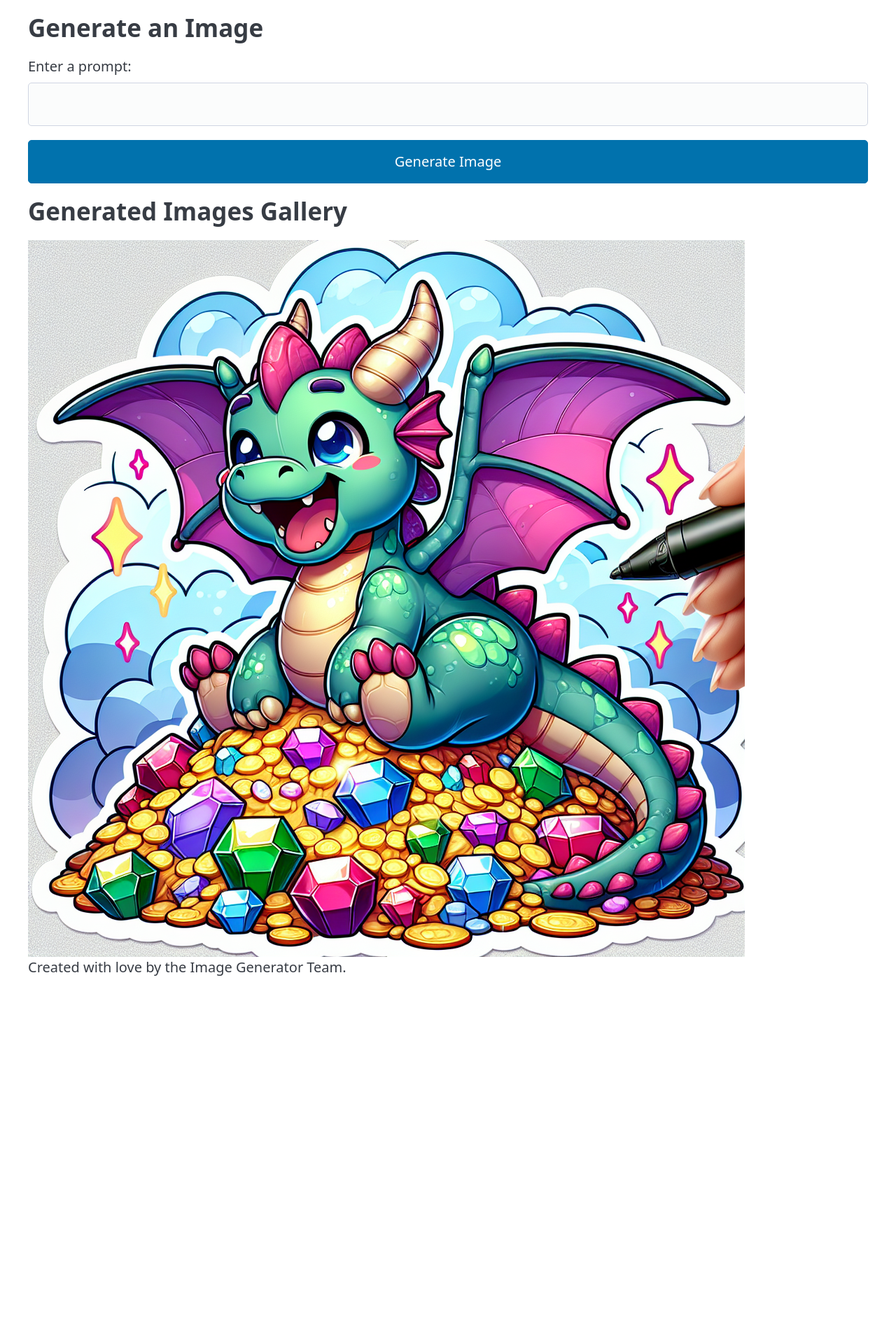
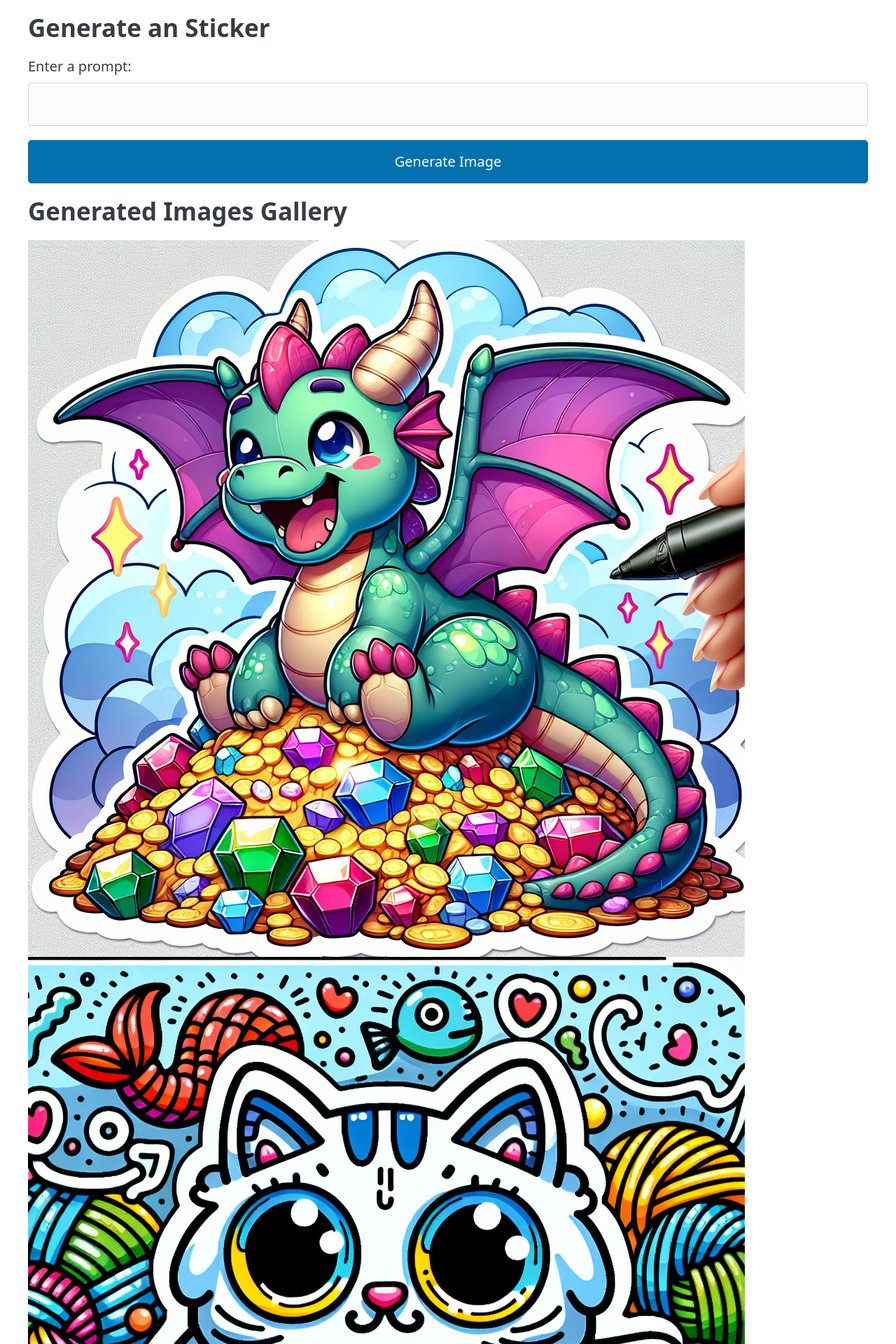
Before and after one commit to LinkedInLearning/generative-ai-imaging-tools-for-developers-3936644, a Flask app: page / in a window 1280 px wide. Shown: the top 1920 px of the page at 70% size. Before the commit the page ends 1394 px from the top, so only its background shows below. Run offline with Flask 3, Linux system fonts and the light colour scheme; some libraries are stand-ins or nearby versions.

Commit message:
pre-refactor

```diff
--- a/01_04_end/app.py
+++ b/01_04_end/app.py
@@ -1,6 +1,7 @@
 from collections import deque
 from PIL import Image
 import os
+import uuid
 
 from flask import Flask, request, jsonify, render_template
 import requests
@@ -32,27 +33,43 @@ def enhance_prompt(client, prompt):
     response = client.chat.completions.create(
         model="gpt-4o-mini",
         messages=[
+        {
+          "role": "system",
+          "content": [
             {
-                "role": "system",
-                "content": [
-                    {
-                        "type": "text",
-                        "text": "You take image-generation prompts and turn them into sticker styled image-generation prompts.",
-                    }
-                ],
-            },
-            {"role": "user", "content": [{"type": "text", "text": "A cat"}]},
+              "type": "text",
+              "text": "You take image-generation prompts and turn them into sticker styled image-generation prompts for software developers."
+            }
+          ]
+        },
+        {
+          "role": "user",
+          "content": [
             {
-                "role": "assistant",
-                "content": [
-                    {
-                        "type": "text",
-                        "text": "A cute, cartoon-style cat with big eyes, wearing a colorful collar, surrounded by playful yarn balls and bright daisies, in a vibrant sticker design.",
-                    }
-                ],
-            },
-            {"role": "user", "content": [{"type": "text", "text": prompt}]},
-        ],
+              "type": "text",
+              "text": "a cat"
+            }
+          ]
+        },
+        {
+          "role": "assistant",
+          "content": [
+            {
+              "type": "text",
+              "text": "Sticker style illustration of a cute, cartoonish cat with oversized eyes programming on a laptop, a playful expression, and a colorful, whimsical background filled with yarn balls and fish toys. Include fun, bold outlines and a vibrant color palette!"
+            }
+          ]
+        },
+        {
+           "role": "user",
+          "content": [
+            {
+              "type": "text",
+              "text": prompt,
+            }
+          ]
+        }
+      ],
         temperature=1,
         max_tokens=2048,
         top_p=1,
@@ -90,44 +107,15 @@ def api():
     )
     url = load_image(response.data[0].url, prompt)
     return jsonify({"url": url})
-    image_url = response.data[0].url
-    image_queue.append({"prompt": prompt, "url": image_url})
-    return jsonify({"url": image_url})
 
 
 @app.get("/api/list/")
 def get_image():
-    # lists based on "/static/images/<prompt>.jpg"
-
     return jsonify([
-        {"prompt": "", "url": f"/static/images/{image}"}
+        {"prompt": image.split("-id")[1], "url": f"/static/images/{image}"}
         for image in os.listdir("static/images")
     ])
-    return jsonify([
-  {
-    "prompt": "Cat",
-    "url": "https://oaidalleapiprodscus.blob.core.windows.net/private/org-o6VmyHuFm8y3SgHMah8J8Uat/user-n9PunPLiIU6n7i0hmZNUMDZP/img-J9q3CGnl5r9SAKLDsqqmgzYx.png?st=2024-09-12T09%3A22%3A26Z&se=2024-09-12T11%3A22%3A26Z&sp=r&sv=2024-08-04&sr=b&rscd=inline&rsct=image/png&skoid=d505667d-d6c1-4a0a-bac7-5c84a87759f8&sktid=a48cca56-e6da-484e-a814-9c849652bcb3&skt=2024-09-11T23%3A20%3A00Z&ske=2024-09-12T23%3A20%3A00Z&sks=b&skv=2024-08-04&sig=yrSW3rbNfpPaUWza4ncsIT86cpWMoFa6kZ4ToEqp/6I%3D"
-  },
-  {
-    "prompt": "unicorn",
-    "url": "https://oaidalleapiprodscus.blob.core.windows.net/private/org-o6VmyHuFm8y3SgHMah8J8Uat/user-n9PunPLiIU6n7i0hmZNUMDZP/img-YlRWc7COmtopVMYATjtFyYNH.png?st=2024-09-12T09%3A23%3A01Z&se=2024-09-12T11%3A23%3A01Z&sp=r&sv=2024-08-04&sr=b&rscd=inline&rsct=image/png&skoid=d505667d-d6c1-4a0a-bac7-5c84a87759f8&sktid=a48cca56-e6da-484e-a814-9c849652bcb3&skt=2024-09-11T23%3A18%3A11Z&ske=2024-09-12T23%3A18%3A11Z&sks=b&skv=2024-08-04&sig=aJHXkDzniKPFfAX/1pBGa/ur3hME%2BVYq8RQ/zDVNeZ0%3D"
-  },
-  {
-    "prompt": "cat",
-    "url": "https://oaidalleapiprodscus.blob.core.windows.net/private/org-o6VmyHuFm8y3SgHMah8J8Uat/user-n9PunPLiIU6n7i0hmZNUMDZP/img-VYcMDbgxyzmTDseWaHXKQk3p.png?st=2024-09-12T09%3A26%3A50Z&se=2024-09-12T11%3A26%3A50Z&sp=r&sv=2024-08-04&sr=b&rscd=inline&rsct=image/png&skoid=d505667d-d6c1-4a0a-bac7-5c84a87759f8&sktid=a48cca56-e6da-484e-a814-9c849652bcb3&skt=2024-09-11T23%3A36%3A39Z&ske=2024-09-12T23%3A36%3A39Z&sks=b&skv=2024-08-04&sig=OEgKOMPQ9tOCZYFLz4xV1TYWiH45x4x55etdLUukS2w%3D"
-  },
-  {
-    "prompt": "dog",
-    "url": "https://oaidalleapiprodscus.blob.core.windows.net/private/org-o6VmyHuFm8y3SgHMah8J8Uat/user-n9PunPLiIU6n7i0hmZNUMDZP/img-XGyCbvaq2Kk4h1QY9JfSblvf.png?st=2024-09-12T09%3A27%3A12Z&se=2024-09-12T11%3A27%3A12Z&sp=r&sv=2024-08-04&sr=b&rscd=inline&rsct=image/png&skoid=d505667d-d6c1-4a0a-bac7-5c84a87759f8&sktid=a48cca56-e6da-484e-a814-9c849652bcb3&skt=2024-09-11T23%3A12%3A13Z&ske=2024-09-12T23%3A12%3A13Z&sks=b&skv=2024-08-04&sig=WxVZUz3u5lFTRMeU8X8A970DjgQcywDAMtM5o/Y2sSg%3D"
-  },
-  {
-    "prompt": "unicorn",
-    "url": "https://oaidalleapiprodscus.blob.core.windows.net/private/org-o6VmyHuFm8y3SgHMah8J8Uat/user-n9PunPLiIU6n7i0hmZNUMDZP/img-QwxxWx5L3zLqs6KWJVOpV77T.png?st=2024-09-12T09%3A27%3A36Z&se=2024-09-12T11%3A27%3A36Z&sp=r&sv=2024-08-04&sr=b&rscd=inline&rsct=image/png&skoid=d505667d-d6c1-4a0a-bac7-5c84a87759f8&sktid=a48cca56-e6da-484e-a814-9c849652bcb3&skt=2024-09-11T19%3A58%3A13Z&ske=2024-09-12T19%3A58%3A13Z&sks=b&skv=2024-08-04&sig=jU35N6B63tYS6WmMsAA6KDiMbYmhu3nOjJdLQB/kjnE%3D"
-  }
-])
-    if image_queue:
-        return jsonify(list(image_queue))
-    return []
+
 
 def load_image(url, prompt):
     """
@@ -135,7 +123,8 @@ def load_image(url, prompt):
     """
     response = requests.get(url, stream=True)
     image = Image.open(response.raw)
-    file_path = f"static/images/{prompt}.png"
+    uuid_string = str(uuid.uuid4())[:3]
+    file_path = f"static/images/{prompt}-id{uuid_string}.png"
     resized = image.resize((512, 512,))
     image.save(file_path)
     return f"/{file_path}"
--- a/01_04_end/templates/index.html
+++ b/01_04_end/templates/index.html
@@ -5,7 +5,7 @@
   <meta charset="utf-8" />
   <meta name="viewport" content="width=device-width, initial-scale=1.0" />
   <meta name="description" content="An image generator with a responsive photo gallery layout." />
-  <title>Image Generator &ndash; Photo Gallery</title>
+  <title>Sticker Generator &ndash; Photo Gallery</title>
 
   <link rel="stylesheet" href="https://cdn.jsdelivr.net/npm/@picocss/pico@2/css/pico.min.css">
   <!-- local style from flask -->
@@ -14,7 +14,7 @@
 
 <body>
   <main class="container">
-    <h2>Generate an Image</h2>
+    <h2>Generate an Sticker</h2>
     <form id="promptForm">
       <label for="prompt">Enter a prompt:</label>
       <input type="text" id="prompt" name="prompt" required>
```
Also changed, not shown: 01_04_end/static/images/Sphynx Cat-id096.png (added), 01_04_end/static/images/a cat-id0.png (added), 01_04_end/static/images/a dragon-id1.png (renamed from 01_04_end/static/images/a dragon.png), 01_04_end/static/images/coffee-ida5d.png (added), 14 other files.
